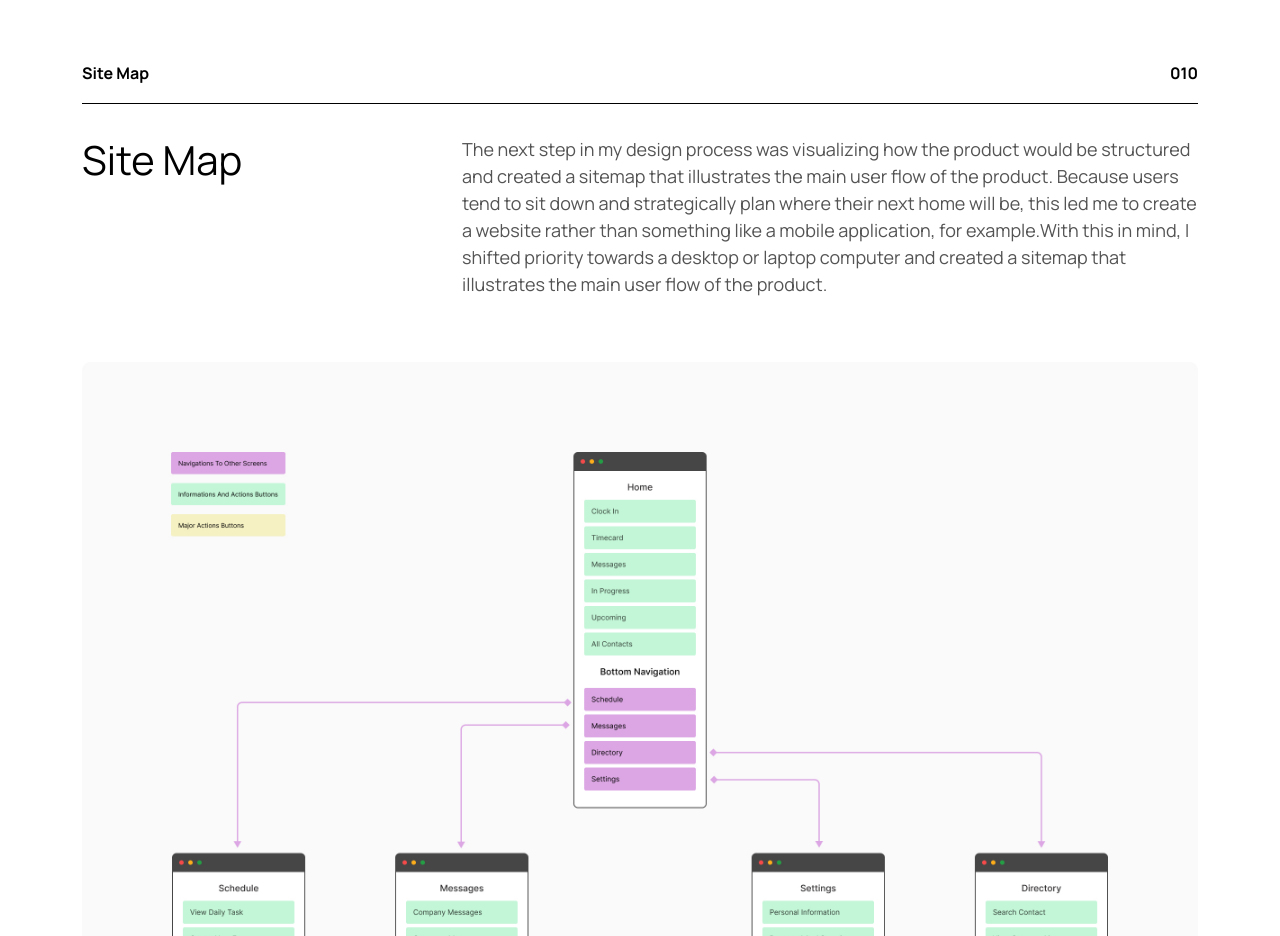
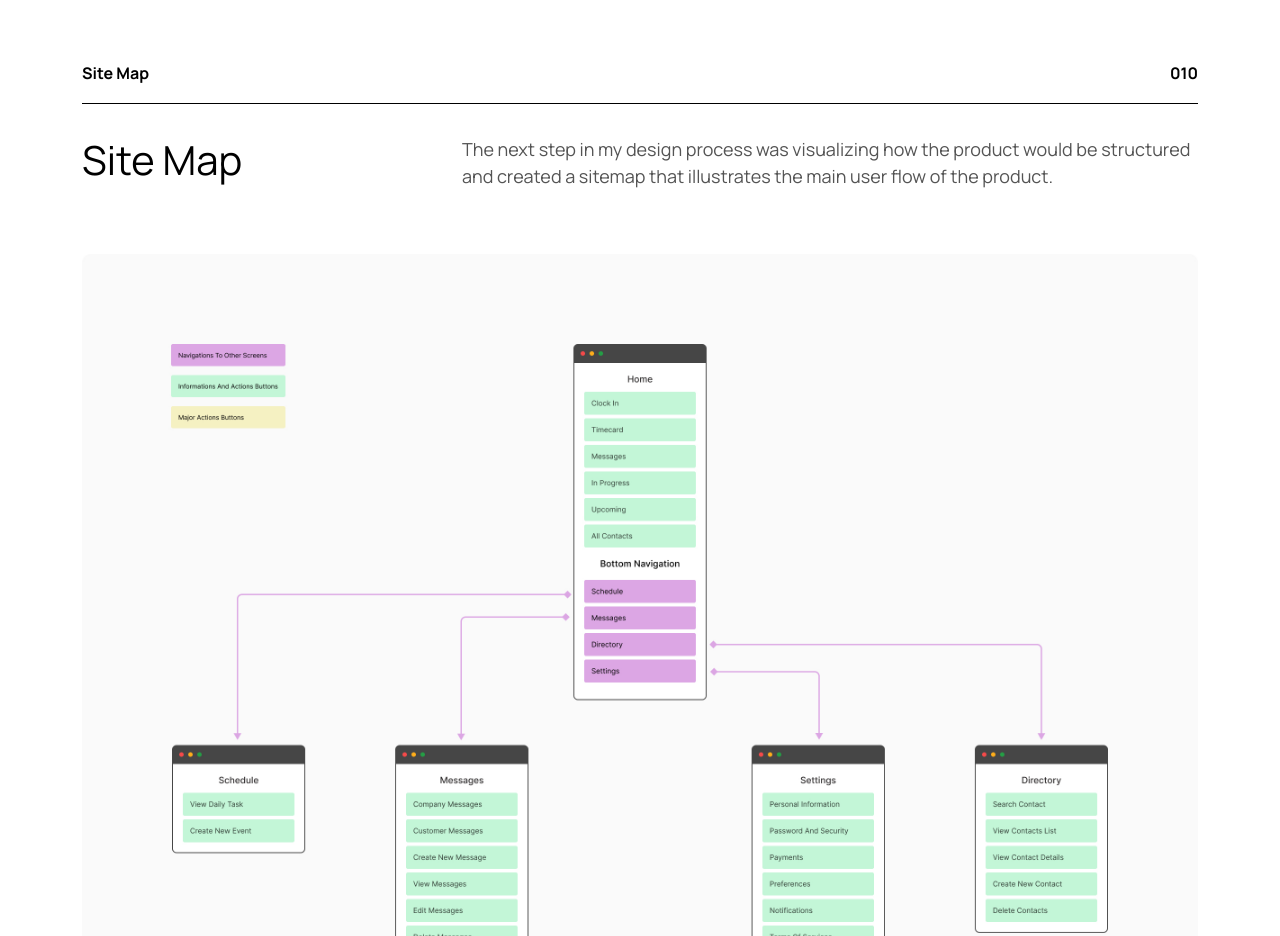
Before and after one commit to hemu2253/taamannae, a React (Create React App) app: page /#/app/clock-work in a window 1280 px wide. Shown: the part 7620-8556 px from the top of the page. Built offline with nearby package versions, Linux system fonts and the light colour scheme.

Commit message:
replace text

```diff
--- a/src/pages/clock-work/index.jsx
+++ b/src/pages/clock-work/index.jsx
@@ -332,7 +332,7 @@ const Clockwork = () => {
         topicName="Site Map"
         topicTitle={<span>Site Map</span>}
         pageNo="010"
-        description="The next step in my design process was visualizing how the product would be structured  and created a sitemap that illustrates the main user flow of the product. Because users tend to sit down and strategically plan where their next home will be, this led me to create a website rather than something like a mobile application, for example.With this in mind, I shifted priority towards a desktop or laptop computer and created a sitemap that illustrates the main user flow of the product."
+        description="The next step in my design process was visualizing how the product would be structured  and created a sitemap that illustrates the main user flow of the product."
         imagePath={`${assetsBasePath}site-map.png`}
       />
 
```
